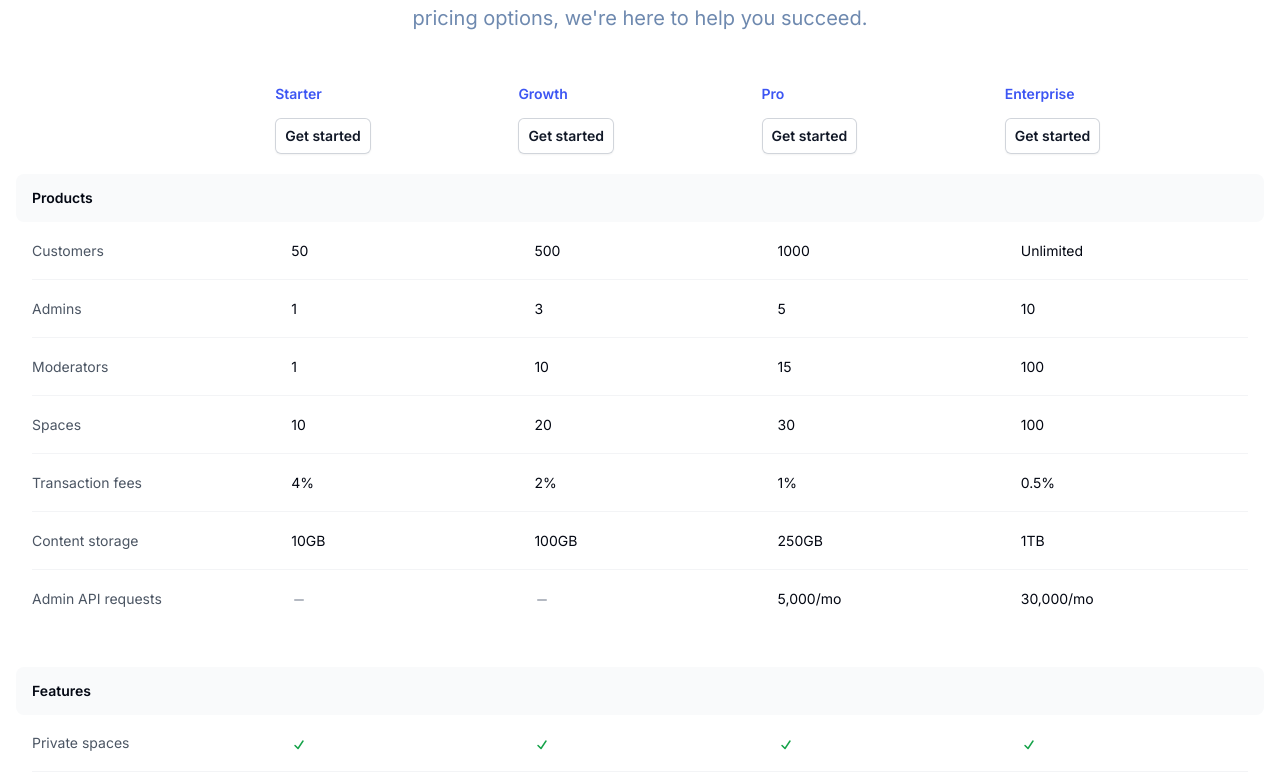
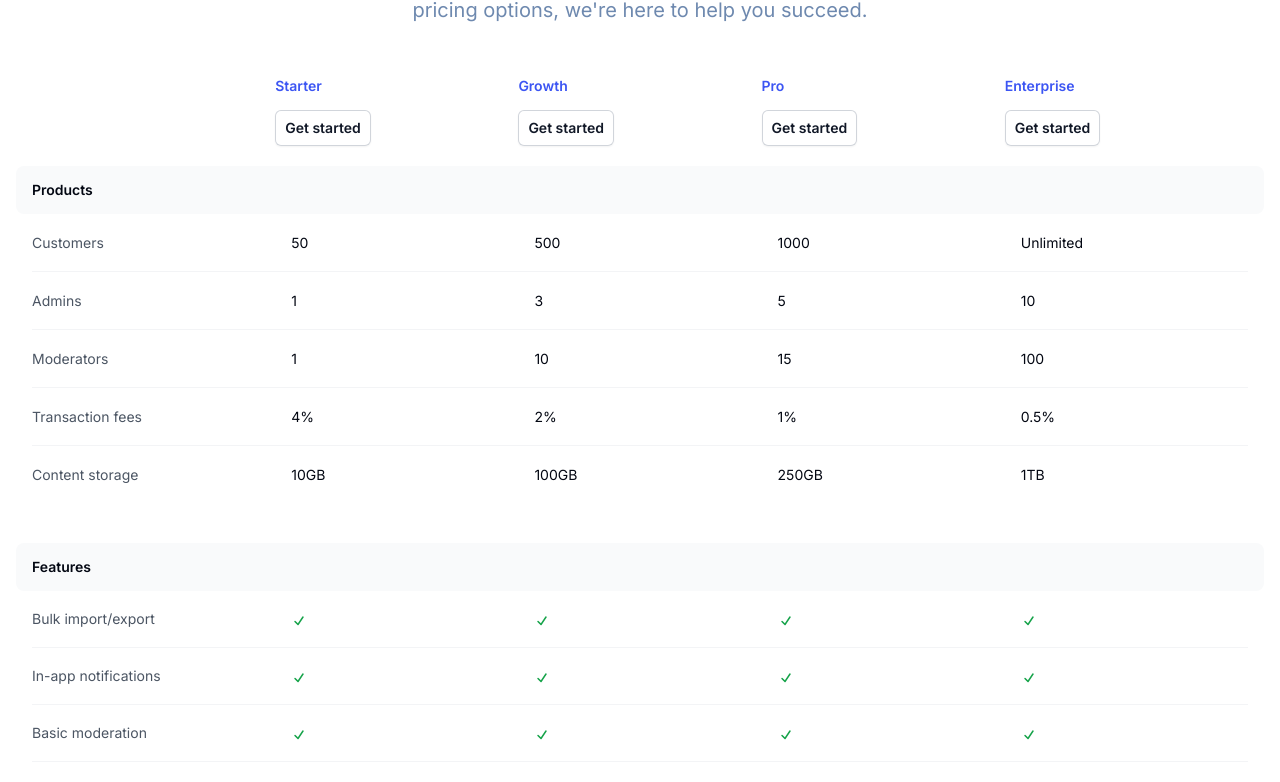
Before and after one commit to FitWith/withme-pricing-test, a Next.js app: page / in a window 1280 px wide. Shown: the part 1991-2773 px from the top of the page. Built offline with nearby package versions, Linux system fonts and the light colour scheme.

Commit message:
refactor: update call-to-action text and clean up pricing features

```diff
--- a/src/components/EveryPlan.tsx
+++ b/src/components/EveryPlan.tsx
@@ -28,21 +28,21 @@
     description:
       'Build exclusive spaces for discussions and networking with premium access.',
     icon: UserGroupIcon,
-    cta: 'Start selling digital content'
+    cta: 'Start your premium community'
   },
   {
     name: 'Tipping',
     description:
       'Let supporters show appreciation through voluntary contributions.',
     icon: HandThumbUpIcon,
-    cta: 'Start selling digital content'
+    cta: 'Start your WithMe platform'
   },
   {
     name: 'Instant Payouts',
     description:
       'Access your earnings immediately without waiting periods.',
     icon: CurrencyDollarIcon,
-    cta: 'Start selling digital content'
+    cta: 'Start your WithMe platform'
   },
 ]
 
--- a/src/components/Header.tsx
+++ b/src/components/Header.tsx
@@ -97,10 +97,10 @@
               <NavLink href="#pricing">Pricing</NavLink>
             </div> */}
           </div>
-          <div className="flex items-center gap-x-5 md:gap-x-8">
-            {/* <div className="hidden md:block">
+          {/* <div className="flex items-center gap-x-5 md:gap-x-8">
+            <div className="hidden md:block">
               <NavLink href="/login">Sign in</NavLink>
-            </div> */}
+            </div>
             <a
               href="https://withme.so/become-a-creator"
               target="_blank"
@@ -111,10 +111,10 @@
                 Upgrade
               </span>
             </a>
-            {/* <div className="-mr-1 md:hidden">
+            <div className="-mr-1 md:hidden">
               <MobileNavigation />
-            </div> */}
-          </div>
+            </div>
+          </div> */}
         </nav>
       </Container>
     </header>
--- a/src/components/Pricing.tsx
+++ b/src/components/Pricing.tsx
@@ -188,16 +188,13 @@
       { name: 'Customers', tiers: { Starter: '50', Growth: '500', Pro: '1000', Enterprise: 'Unlimited' } },
       { name: 'Admins', tiers: { Starter: '1', Growth: '3', Pro: '5', Enterprise: '10' } },
       { name: 'Moderators', tiers: { Starter: '1', Growth: '10', Pro: '15', Enterprise: '100' } },
-      { name: 'Spaces', tiers: { Starter: '10', Growth: '20', Pro: '30', Enterprise: '100' } },
       { name: 'Transaction fees', tiers: { Starter: '4%', Growth: '2%', Pro: '1%', Enterprise: '0.5%' } },
       { name: 'Content storage', tiers: { Starter: '10GB', Growth: '100GB', Pro: '250GB', Enterprise: '1TB' } },
-      { name: 'Admin API requests', tiers: { Starter: false, Growth: false, Pro: '5,000/mo', Enterprise: '30,000/mo' } },
     ],
   },
   {
     name: 'Features',
     features: [
-      { name: 'Private spaces', tiers: { Starter: true, Growth: true, Pro: true, Enterprise: true } },
       { name: 'Bulk import/export', tiers: { Starter: true, Growth: true, Pro: true, Enterprise: true } },
       { name: 'In-app notifications', tiers: { Starter: true, Growth: true, Pro: true, Enterprise: true } },
       { name: 'Basic moderation', tiers: { Starter: true, Growth: true, Pro: true, Enterprise: true } },
```
